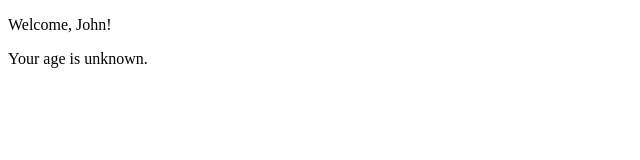
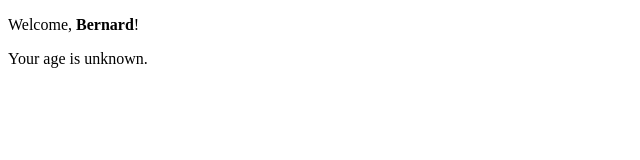
Before and after one commit to hawkydawky/react-exercises, a React (Create React App) app: page / in a window 1280 px wide. Shown: the top 160 px of the page, without its empty margins (0-640 px from the left). Built offline with nearby package versions, Linux system fonts and the light colour scheme.

Commit message:
props-04

```diff
--- a/src/App.js
+++ b/src/App.js
@@ -3,6 +3,6 @@ import { Welcome } from "./Welcome";
 
 export class App extends React.Component {
     render() {
-        return <Welcome />
+        return <Welcome name=<strong>Bernard</strong>/>
     }
 }
```
